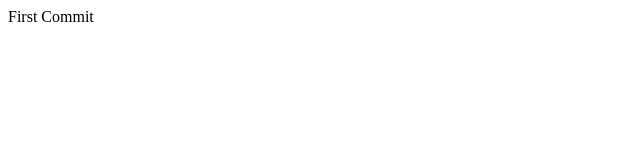
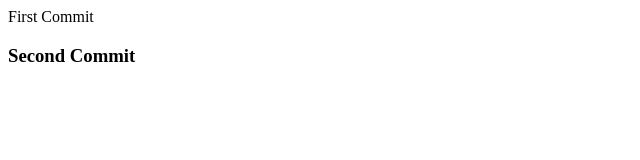
Before and after one commit to Mildwilawan/git-477-202, a plain HTML site: page index.html in a window 1280 px wide. Shown: the whole page, without its empty margins (0-640 px from the left). Drawn offline with Linux system fonts and the light colour scheme.

Commit message:
second commit

```diff
--- a/index.html
+++ b/index.html
@@ -7,4 +7,6 @@
 </head>
 <body>
     <div>First Commit</div>
+    <h3>Second Commit</h3>
+</body>
 </html>
```
